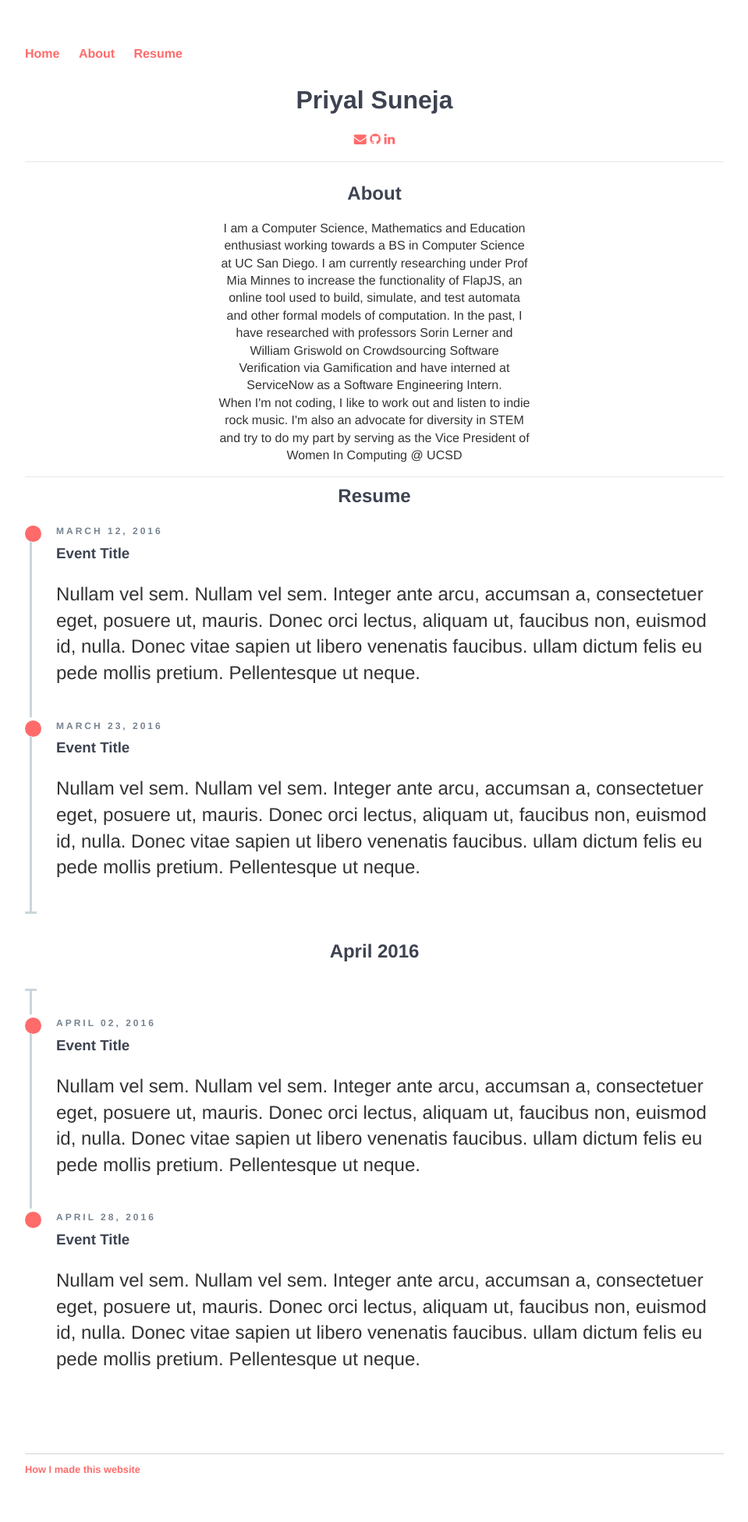
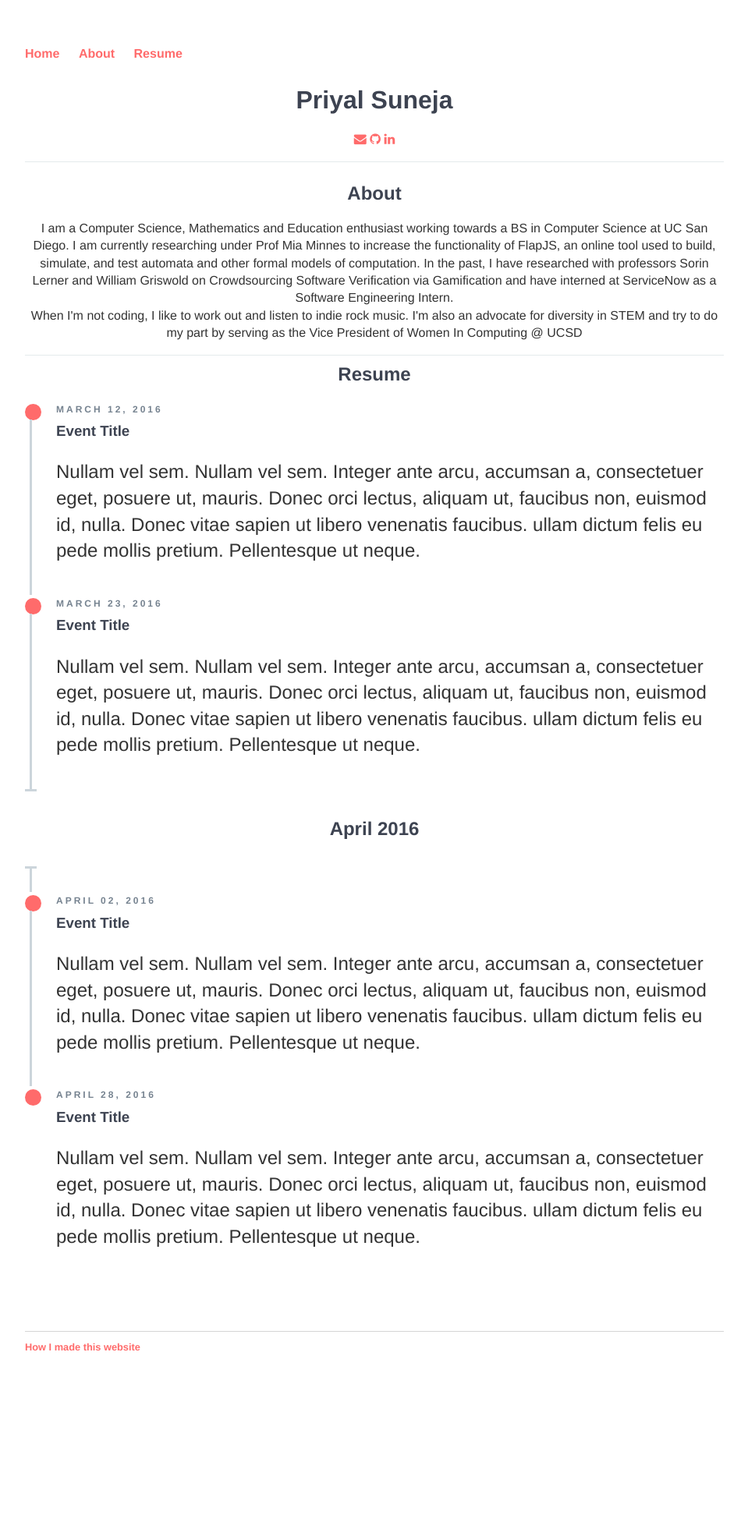
Before and after one commit to p-suneja/p-suneja.github.io, a Jekyll site: the page built from index.html, in a window 1280 px wide. Shown: the whole page at 78% size, without its empty margins (160-1119 px from the left). Built offline with Jekyll 4.4.1, drawn with Linux system fonts in a browser that asks for light colours; nearby versions of some CDN libraries; after the commit the page ends 1795 px from its top, so only the background shows below that.

Commit message:
Update main.css

```diff
--- a/css/main.css
+++ b/css/main.css
@@ -93,7 +93,6 @@ ul.posts li {
 .example-title p {
   margin: 0 auto;
   font-size: 16px;
-  max-width: 400px;
 }
 
 /*==================================
```
